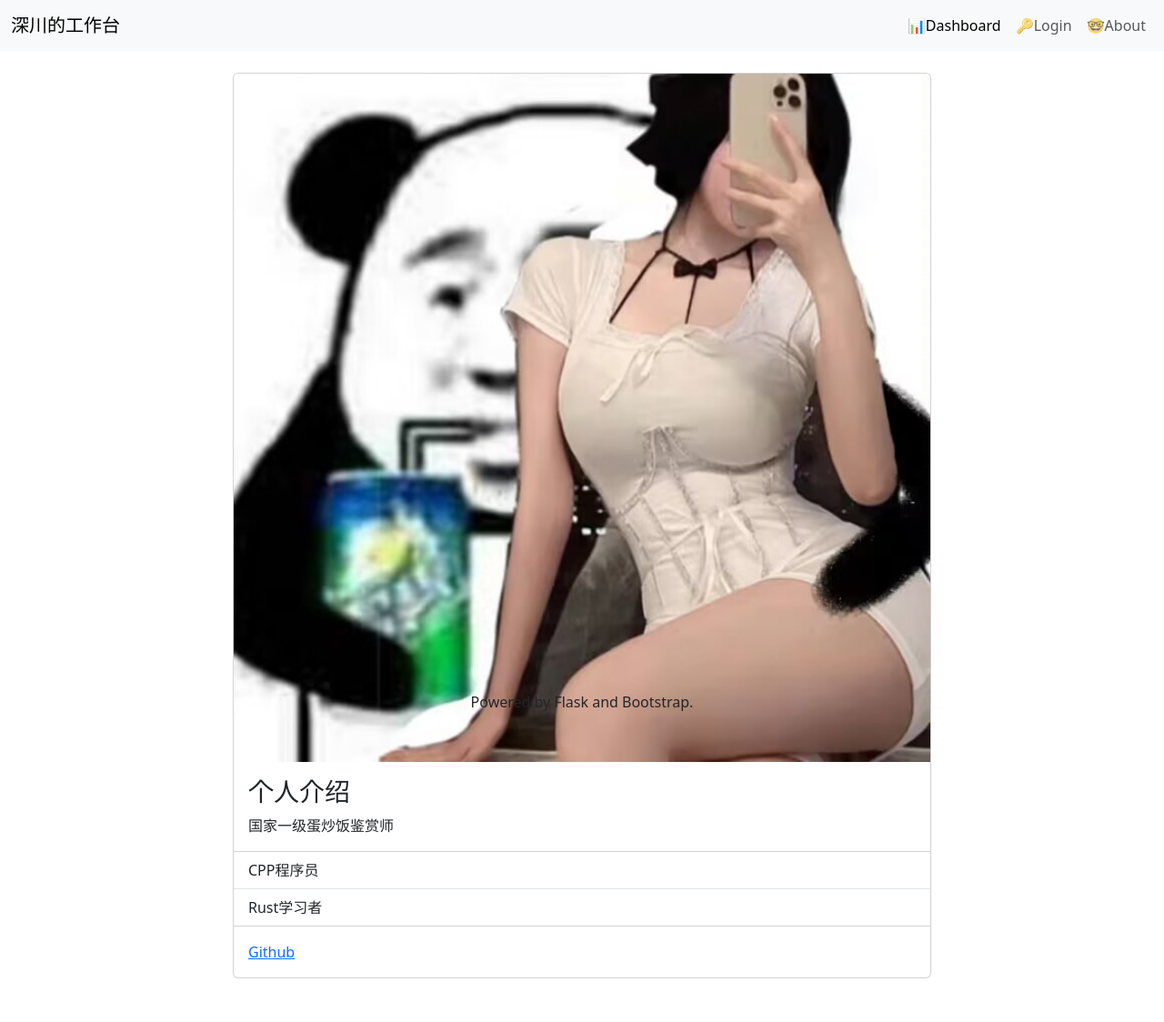
After one commit to SimonYen/workshop, a Flask app: template app/templates/about.html in a window 1280 px wide. The commit adds this page. Shown: the whole page at 91% size. Run offline with Flask 3, Linux system fonts and the light colour scheme; the template is opened without the code that fills it, so the values that code supplies are empty; parts of the project's set-up code (start-up, migrations or seed data) failed here and were passed over; some libraries are stand-ins or nearby versions.

```diff
--- a/app/__init__.py
+++ b/app/__init__.py
@@ -1,6 +1,7 @@
 from flask import Flask
 from flask_bootstrap import Bootstrap5
 from config import config
+from .models import DB
 
 
 def create_app(config_name="default"):
@@ -18,9 +19,6 @@ def create_app(config_name="default"):
     bootstrap = Bootstrap5(app)
     app.config["BOOTSTRAP_SERVE_LOCAL"] = True
     app.config["BOOTSTRAP_BOOTSWATCH_THEME"] = "flatly"
-    # from .extensions import db, login_manager
-    # db.init_app(app)
-    # login_manager.init_app(app)
 
     # 注册蓝图
     from .routes import blueprints
--- a/app/models/__init__.py
+++ b/app/models/__init__.py
@@ -0,0 +1,5 @@
+from peewee import *
+
+
+# 数据库句柄
+DB=None
--- a/app/routes/main.py
+++ b/app/routes/main.py
@@ -12,4 +12,4 @@ def home():
 
 @main_bp.route("/about")
 def about():
-    return "This is the About page."
+    return render_template("about.html")
--- /dev/null
+++ b/app/templates/about.html
@@ -0,0 +1,20 @@
+{% extends "layout/base.html" %}
+
+{% block title %}About{% endblock %}
+
+{% block content %}
+<div class="card mx-auto" style="width: 48rem;">
+	<img src="{{url_for('static',filename='images/抱美女.jpg')}}" class="card-img-top img-fluid" alt="无法加载图片">
+	<div class="card-body">
+		<h3 class="card-title">个人介绍</h3>
+		<p class="card-text">国家一级蛋炒饭鉴赏师</p>
+	</div>
+	<ul class="list-group list-group-flush">
+		<li class="list-group-item">CPP程序员</li>
+		<li class="list-group-item">Rust学习者</li>
+	</ul>
+	<div class="card-body">
+		<a href="https://github.com/SimonYen" target="_blank" class="card-link">Github</a>
+	</div>
+</div>
+{% endblock %}
--- a/app/templates/home.html
+++ b/app/templates/home.html
@@ -1,6 +1,6 @@
 {% extends "layout/base.html" %}
 
-{% block title %}Pyblog - 主页{% endblock %}
+{% block title %}Dashboard{% endblock %}
 
 {% block content %}
 <h1>Welcome to the Home Page</h1>
--- a/app/templates/layout/base.html
+++ b/app/templates/layout/base.html
@@ -15,7 +15,7 @@
 	{% include "layout/nav.html" %}
 
 	<!-- 主内容区域 -->
-	<div class="container mt-4">
+	<div class="container mt-4 pb-5">
 		{% block content %}
 		<p>Welcome to Flask App!</p>
 		{% endblock %}
--- a/app/templates/layout/footer.html
+++ b/app/templates/layout/footer.html
@@ -1,3 +1,3 @@
-<footer class="bg-light text-center py-3 fixed-bottom">
+<footer class="text-center fixed-bottom">
 	<p>Powered by Flask and Bootstrap.</p>
 </footer>
--- a/app/templates/layout/nav.html
+++ b/app/templates/layout/nav.html
@@ -1,17 +1,20 @@
 <nav class="navbar navbar-expand-lg navbar-light bg-light">
 	<div class="container-fluid">
-		<a class="navbar-brand" href="#">Pyblog</a>
+		<a class="navbar-brand" href="#">深川的工作台</a>
 		<button class="navbar-toggler" type="button" data-bs-toggle="collapse" data-bs-target="#navbarNav"
 			aria-controls="navbarNav" aria-expanded="false" aria-label="Toggle navigation">
 			<span class="navbar-toggler-icon"></span>
 		</button>
 		<div class="collapse navbar-collapse" id="navbarNav">
-			<ul class="navbar-nav">
+			<ul class="navbar-nav ms-auto">
 				<li class="nav-item">
-					<a class="nav-link active" aria-current="page" href="/">Home</a>
+					<a class="nav-link active" aria-current="page" href="{{ url_for('main.home') }}">📊Dashboard</a>
 				</li>
 				<li class="nav-item">
-					<a class="nav-link" href="/about">About</a>
+					<a class="nav-link" href="">🔑Login</a>
+				</li>
+				<li class="nav-item">
+					<a class="nav-link" href="{{ url_for('main.about') }}">🤓About</a>
 				</li>
 			</ul>
 		</div>
```
Also changed, not shown: config.py (+19 -9 lines), app/static/images/抱美女.jpg (added), 1 other file.
